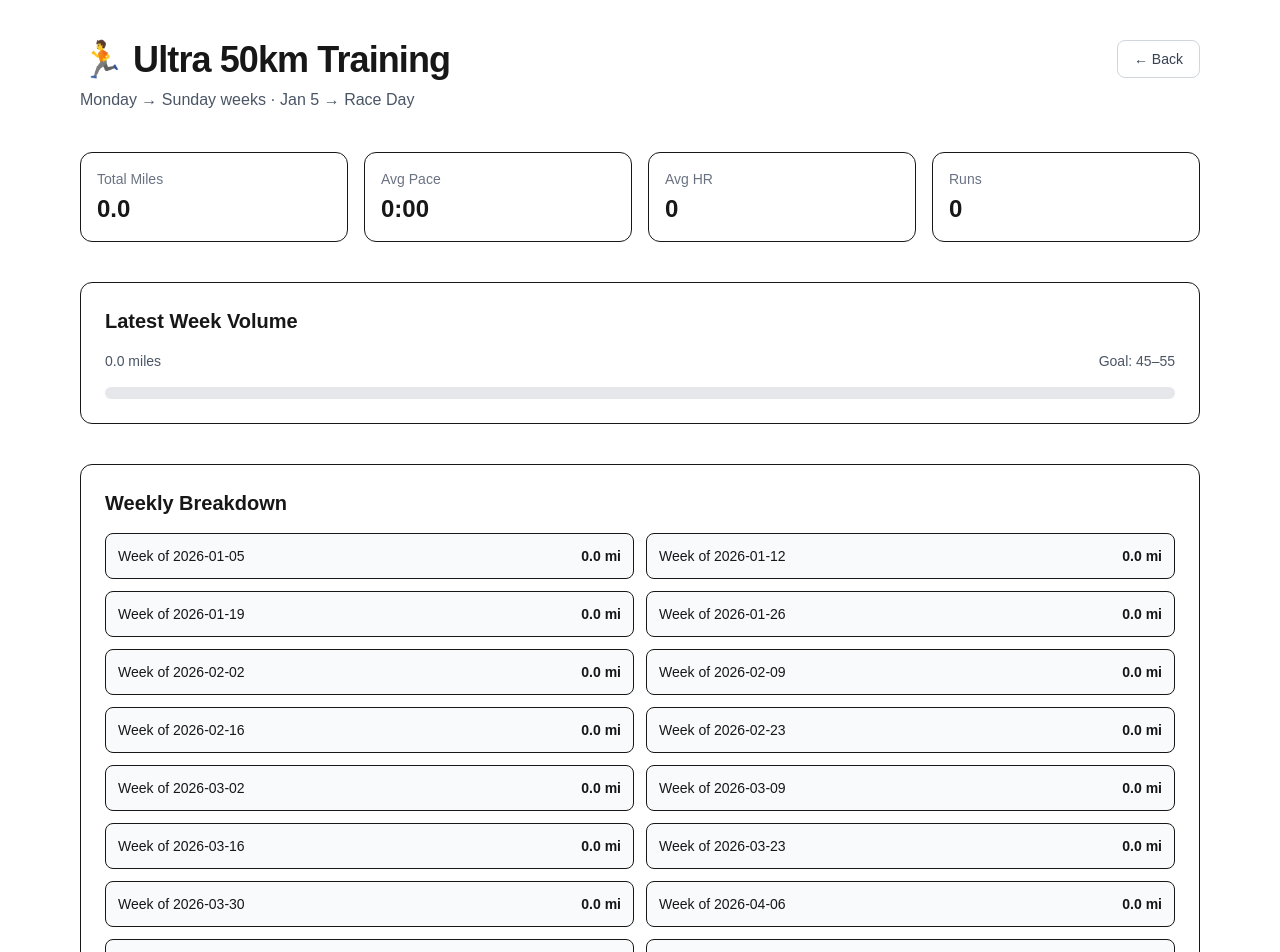
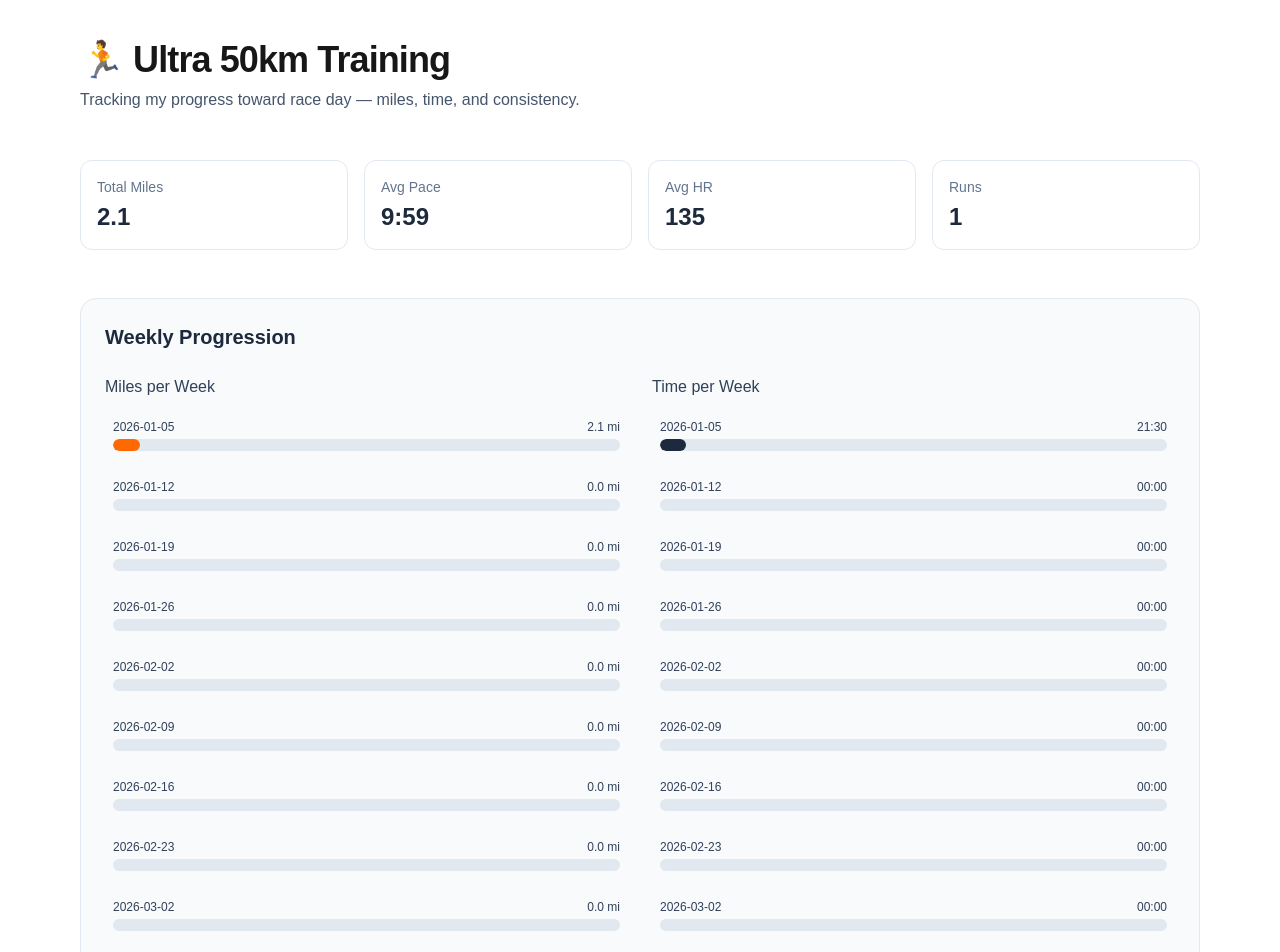
Before and after one commit to arnie12a/RunningTrainingApp, a Next.js app in the folder running_training_app/: page /ultra in a window 1280 px wide. Shown: the top 952 px of the page. Built offline with nearby package versions, Linux system fonts and the light colour scheme.

Commit message:
layout done:

```diff
--- a/running_training_app/app/ultra/page.jsx
+++ b/running_training_app/app/ultra/page.jsx
@@ -2,10 +2,12 @@ import runs from "../../data/ultra50km.json";
 
 export default function UltraPage() {
   /* ------------------ Constants ------------------ */
-  const TRAINING_START = new Date("2026-01-05"); // Monday
-  const RACE_DATE = new Date("2026-06-13"); // update if needed
-  const WEEKLY_GOAL_MIN = 45;
+  const TRAINING_START = new Date("2026-01-05");
+  const RACE_DATE = new Date("2026-06-13");
   const WEEKLY_GOAL_MAX = 55;
+  const WEEKLY_MILE_GOAL = 40;     // miles
+  const WEEKLY_TIME_GOAL = 7 * 60 * 60; // 7 hours in seconds
+
 
   /* ------------------ Helpers ------------------ */
   const paceToSeconds = (pace) => {
@@ -19,19 +21,42 @@ export default function UltraPage() {
     return `${min}:${sec.toString().padStart(2, "0")}`;
   };
 
-  // Monday-based week key
-  const getWeekKey = (dateStr) => {
-    const d = new Date(dateStr);
-    const day = d.getDay(); // 0 = Sun, 1 = Mon
+  const timeToSeconds = (time) => {
+    const [h = 0, m, s] = time.split(":").map(Number);
+    return h * 3600 + m * 60 + s;
+  };
+
+  const secondsToTime = (seconds) => {
+    const h = Math.floor(seconds / 3600);
+    const m = Math.floor((seconds % 3600) / 60);
+    const s = Math.round(seconds % 60);
+    return `${h > 0 ? h + ":" : ""}${m.toString().padStart(2, "0")}:${s
+      .toString()
+      .padStart(2, "0")}`;
+  };
+
+  /* ------------------ Filter Runs ------------------ */
+  const trainingRuns = runs.filter((r) => {
+    const d = new Date(r.Date);
+    return d >= TRAINING_START && d <= RACE_DATE;
+  });
+
+  /* ------------------ Weekly Aggregates (ALL WEEKS) ------------------ */
+
+  // get Monday of a date (timezone-safe)
+  const getMonday = (dateStr) => {
+    const d = new Date(dateStr + "T12:00:00");
+    const day = d.getDay();
     const diff = day === 0 ? -6 : 1 - day;
     const monday = new Date(d);
     monday.setDate(d.getDate() + diff);
     return monday.toISOString().slice(0, 10);
   };
 
+  // generate every week from start → race day
   const generateWeeks = (start, end) => {
     const weeks = [];
-    const current = new Date(start);
+    const current = new Date(start + "T12:00:00");
 
     while (current <= end) {
       weeks.push(current.toISOString().slice(0, 10));
@@ -40,69 +65,63 @@ export default function UltraPage() {
     return weeks;
   };
 
-  /* ------------------ Filter Runs ------------------ */
-  const trainingRuns = runs.filter((r) => {
-    const d = new Date(r.Date);
-    return d >= TRAINING_START && d <= RACE_DATE;
+  const trainingWeeks = generateWeeks(
+    TRAINING_START.toISOString().slice(0, 10),
+    RACE_DATE
+  );
+
+  // initialize ALL weeks with 0s
+  const weeklyStats = {};
+  trainingWeeks.forEach((w) => {
+    weeklyStats[w] = { miles: 0, time: 0 };
   });
 
-  /* ------------------ Weekly Mileage ------------------ */
-  const trainingWeeks = generateWeeks(TRAINING_START, RACE_DATE);
+  // fill from runs
+  trainingRuns.forEach((run) => {
+    const week = getMonday(run.Date);
+    if (!weeklyStats[week]) return;
 
-  const weeklyMileage = {};
-  trainingWeeks.forEach((week) => {
-    weeklyMileage[week] = 0;
+    weeklyStats[week].miles += Number(run.Distance) || 0;
+    weeklyStats[week].time += timeToSeconds(run.TotalTime);
   });
 
-  trainingRuns.forEach((run) => {
-    const week = getWeekKey(run.Date);
-    if (weeklyMileage[week] !== undefined) {
-      weeklyMileage[week] += run.Distance;
-    }
-  });
+  const maxWeekMiles = Math.max(
+    ...trainingWeeks.map((w) => weeklyStats[w].miles),
+    1
+  );
 
-  const latestWeek = trainingWeeks[trainingWeeks.length - 1];
-  const latestWeekMiles = weeklyMileage[latestWeek] || 0;
+  const maxWeekTime = Math.max(
+    ...trainingWeeks.map((w) => weeklyStats[w].time),
+    1
+  );
 
-  /* ------------------ Metrics ------------------ */
-  const totalMiles = trainingRuns.reduce(
-    (sum, r) => sum + r.Distance,
-    0
-  );
+  /* ------------------ Overall Metrics ------------------ */
+  const totalMiles = trainingRuns.reduce((s, r) => s + r.Distance, 0);
 
   const avgPaceSeconds =
     trainingRuns.reduce(
-      (sum, r) => sum + paceToSeconds(r.AveragePace),
+      (s, r) => s + paceToSeconds(r.AveragePace),
       0
     ) / (trainingRuns.length || 1);
 
   const avgHR =
-    trainingRuns.reduce((sum, r) => sum + r.AvgHeartRate, 0) /
+    trainingRuns.reduce((s, r) => s + r.AvgHeartRate, 0) /
     (trainingRuns.length || 1);
 
   /* ------------------ UI ------------------ */
   return (
-    <main className="max-w-6xl mx-auto px-4 py-10 space-y-10">
-      <div className="flex items-start justify-between mb-10">
+    <main className="max-w-6xl mx-auto px-4 py-10 space-y-12">
+      {/* Header */}
+      <div className="flex items-start justify-between">
         <div>
           <h1 className="text-4xl font-extrabold mb-2 tracking-tight">
             🏃 Ultra 50km Training
           </h1>
-          <p className="text-gray-600">
-            Monday → Sunday weeks · Jan 5 → Race Day
+          <p className="text-slate-600">
+            Tracking my progress toward race day — miles, time, and consistency.
           </p>
         </div>
-        <a
-          href="/"
-          className="inline-flex items-center gap-2 text-sm font-medium
-                    text-gray-700 border border-gray-300 rounded-lg
-                    px-4 py-2 hover:bg-gray-100 hover:text-gray-900
-                    transition-colors"
-        >
-          ← Back
-        </a>
       </div>
-
 
       {/* Overview */}
       <section className="grid grid-cols-2 md:grid-cols-4 gap-4">
@@ -112,62 +131,80 @@ export default function UltraPage() {
         <Stat title="Runs" value={trainingRuns.length} />
       </section>
 
-      {/* Weekly Volume Progress */}
-      <section className="bg-white border rounded-xl p-6 space-y-4">
-        <h2 className="text-xl font-semibold">Latest Week Volume</h2>
+      {/* ---------------- Weekly Progression ---------------- */}
+      <section className="bg-slate-50 border border-slate-200 rounded-2xl p-6 space-y-6">
+        <h2 className="text-xl font-semibold text-slate-800">
+          Weekly Progression
+        </h2>
 
-        <div className="flex justify-between text-sm text-gray-600">
-          <span>{latestWeekMiles.toFixed(1)} miles</span>
-          <span>
-            Goal: {WEEKLY_GOAL_MIN}–{WEEKLY_GOAL_MAX}
-          </span>
+        <div className="grid grid-cols-1 md:grid-cols-2 gap-6">
+          {/* Miles */}
+          <div>
+            <h3 className="font-medium mb-3 text-slate-700">
+              Miles per Week
+            </h3>
+            <div className="space-y-3">
+              {trainingWeeks.map((week) => {
+                const miles = weeklyStats[week].miles;
+                // const width =
+                //   maxWeekMiles > 0 ? (miles / maxWeekMiles) * 100 : 0;
+                const width = Math.min((miles / WEEKLY_MILE_GOAL) * 100, 100);
+
+
+                return (
+                  <div key={week} className="space-y-1 p-2 rounded-lg">
+                    <div className="flex justify-between text-xs font-medium text-slate-700">
+                      <span>{week}</span>
+                      <span>{miles.toFixed(1)} mi</span>
                     </div>
-
-        <div className="h-3 bg-gray-200 rounded-full overflow-hidden">
+                    <div className="h-3 bg-slate-200 rounded-full overflow-hidden">
                       <div
-            className="h-full bg-emerald-500 transition-all"
-            style={{
-              width: `${Math.min(
-                (latestWeekMiles / WEEKLY_GOAL_MAX) * 100,
-                100
-              )}%`
-            }}
+                        className="h-full bg-orange-500 rounded-full transition-all"
+                        style={{ width: `${width}%` }}
                       />
                     </div>
-      </section>
-
-      {/* Weekly Breakdown */}
-      <section className="bg-white border rounded-xl p-6 space-y-4">
-        <h2 className="text-xl font-semibold">Weekly Breakdown</h2>
-
-        <div className="grid grid-cols-1 md:grid-cols-2 gap-3 text-sm">
-          {trainingWeeks.map((week) => {
-            const miles = weeklyMileage[week];
-            const inGoal =
-              miles >= WEEKLY_GOAL_MIN && miles <= WEEKLY_GOAL_MAX;
-
-            return (
-              <div
-                key={week}
-                className={`flex justify-between p-3 rounded-lg border ${
-                  inGoal
-                    ? "bg-emerald-50 border-emerald-200"
-                    : "bg-gray-50"
-                }`}
-              >
-                <span>Week of {week}</span>
-                <span className="font-semibold">
-                  {miles.toFixed(1)} mi
-                </span>
                   </div>
                 );
               })}
             </div>
+          </div>
+
+          {/* Time */}
+          <div>
+            <h3 className="font-medium mb-3 text-slate-700">
+              Time per Week
+            </h3>
+            <div className="space-y-3">
+              {trainingWeeks.map((week) => {
+                const time = weeklyStats[week].time;
+                // const width =
+                //   maxWeekTime > 0 ? (time / maxWeekTime) * 100 : 0;
+                const width = Math.min((time / WEEKLY_TIME_GOAL) * 100, 100);
+
+
+                return (
+                  <div key={week} className="space-y-1 p-2 rounded-lg">
+                    <div className="flex justify-between text-xs font-medium text-slate-700">
+                      <span>{week}</span>
+                      <span>{secondsToTime(time)}</span>
+                    </div>
+                    <div className="h-3 bg-slate-200 rounded-full overflow-hidden">
+                      <div
+                        className="h-full bg-slate-800 rounded-full transition-all"
+                        style={{ width: `${width}%` }}
+                      />
+                    </div>
+                  </div>
+                );
+              })}
+            </div>
+          </div>
+        </div>
       </section>
 
-      {/* Run Log */}
+      {/* ---------------- Run Log ---------------- */}
       <section className="space-y-4">
-        <h2 className="text-xl font-semibold">Runs</h2>
+        <h2 className="text-xl font-semibold text-slate-800">Runs</h2>
 
         <div className="grid grid-cols-1 md:grid-cols-3 gap-4">
           {trainingRuns.map((run, i) => (
@@ -183,24 +220,24 @@ export default function UltraPage() {
 
 function Stat({ title, value }) {
   return (
-    <div className="border rounded-xl p-4 bg-white">
-      <p className="text-sm text-gray-500">{title}</p>
-      <p className="text-2xl font-bold mt-1">{value}</p>
+    <div className="border border-slate-200 rounded-xl p-4 bg-white">
+      <p className="text-sm text-slate-500">{title}</p>
+      <p className="text-2xl font-bold mt-1 text-slate-800">{value}</p>
     </div>
   );
 }
 
 function RunCard({ run }) {
   return (
-    <div className="border rounded-xl p-4 bg-white space-y-2">
-      <p className="font-semibold">{run.Date}</p>
-      <p className="text-sm text-gray-600">
+    <div className="border border-slate-200 rounded-xl p-4 bg-white space-y-2 hover:shadow-sm transition">
+      <p className="font-semibold text-slate-800">{run.Date}</p>
+      <p className="text-sm text-slate-600">
         {run.Distance} mi · {run.AveragePace}/mi
       </p>
-      <p className="text-sm">
+      <p className="text-sm text-slate-700">
         {run.RunType} · {run.TerrainType}
       </p>
-      <p className="text-xs text-gray-500">
+      <p className="text-xs text-slate-500">
         HR {run.AvgHeartRate} · Felt {run.Felt}/5
       </p>
     </div>
--- a/running_training_app/data/ultra50km.json
+++ b/running_training_app/data/ultra50km.json
@@ -1 +1 @@
-[{"Date":"2025-12-22","Distance":1.02,"TotalTime":"00:10:02","MovingTime":"00:09:52","AveragePace":"9:53","AverageMovingPace":"9:42","ElevationGain":16,"ElevationDescent":13,"TerrainType":"Road","RunType":"Easy","AvgHeartRate":137,"MaxHeartRate":152,"CaloriesBurnt":124,"EstimatedSweatLoss":166,"Felt":4,"LegFatigue":1,"Notes":"First run of my training for my first 50km race. Very excited for the training that is ahead as I become the best mental and physical version of myself. "}]
+[{"Date":"2025-12-22","Distance":1.02,"TotalTime":"00:10:02","MovingTime":"00:09:52","AveragePace":"9:53","AverageMovingPace":"9:42","ElevationGain":16,"ElevationDescent":13,"TerrainType":"Road","RunType":"Easy","AvgHeartRate":137,"MaxHeartRate":152,"CaloriesBurnt":124,"EstimatedSweatLoss":166,"Felt":4,"LegFatigue":1,"Notes":"First run of my training for my first 50km race. Very excited for the training that is ahead as I become the best mental and physical version of myself. "},{"Date":"2026-01-05","Distance":2.15,"TotalTime":"00:21:30","MovingTime":"00:20:55","AveragePace":"9:59","AverageMovingPace":"9:43","ElevationGain":0,"ElevationDescent":0,"TerrainType":"Road","RunType":"Easy","AvgHeartRate":135,"MaxHeartRate":177,"CaloriesBurnt":225,"EstimatedSweatLoss":352,"Felt":2,"LegFatigue":2,"Notes":"Tried to run for 30 minutes but only did 22 because it is my first run of the campaign. Miles felt good. Got to start drinking more water and electrolytes in order for my muscles to be in great condition to run again. Looking forward to the journey ahead!"}]
```
Lines whose indentation alone changed are shown as unchanged.
